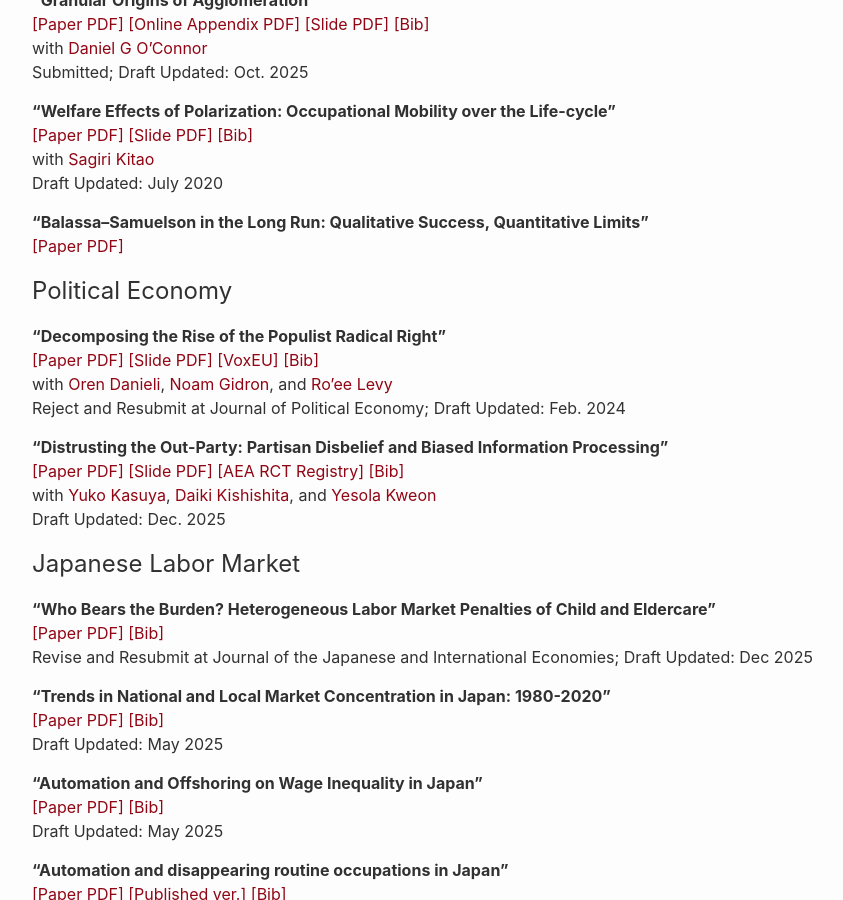
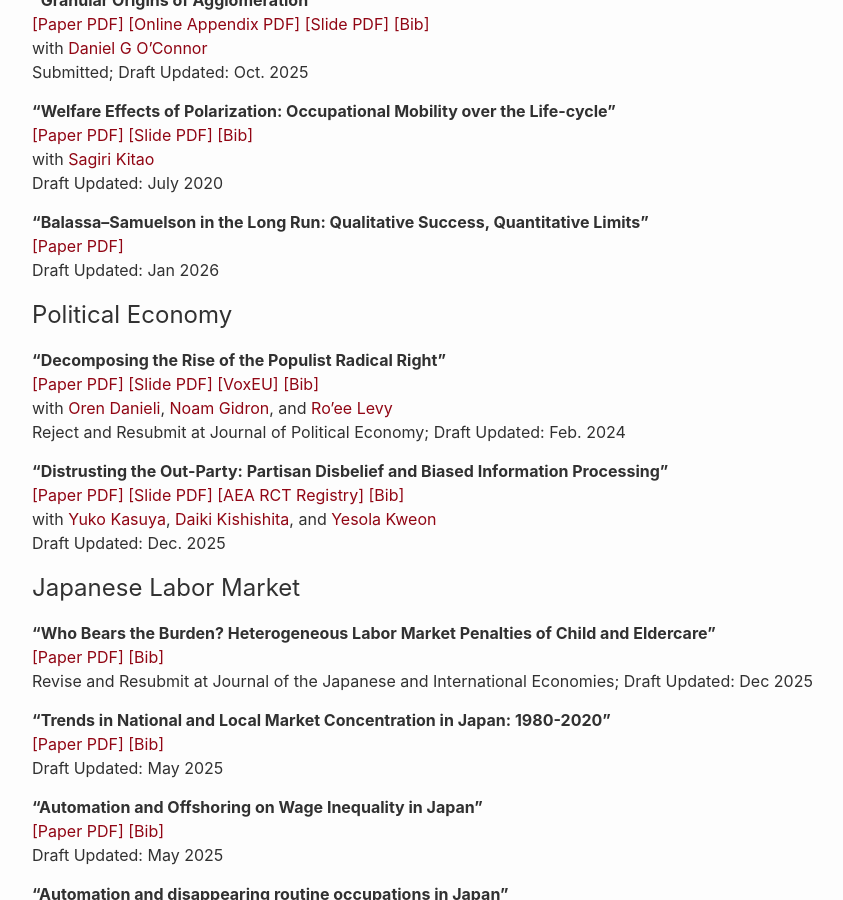
Before and after one commit to shinnkikuchi/shinnkikuchi.github.io, a Jekyll site: the page built from index.md, in a window 1280 px wide and 900 px high, scrolled down 678 px. Shown: the whole window, without its empty margins (188-1031 px from the left). Built offline with Jekyll 4.4.1, drawn with Linux system fonts in a browser that asks for light colours.

Commit message:
Update index.md

```diff
--- a/index.md
+++ b/index.md
@@ -52,6 +52,8 @@ Draft Updated: July 2020
 **"Balassa–Samuelson in the Long Run: Qualitative Success, Quantitative Limits"**
 <br>
 <a href="/files/research/KIKUCHI-BS.pdf" target="_blank">[Paper PDF]</a>
+<br>
+Draft Updated: Jan 2026
 <br>
 
 ## Political Economy
```
